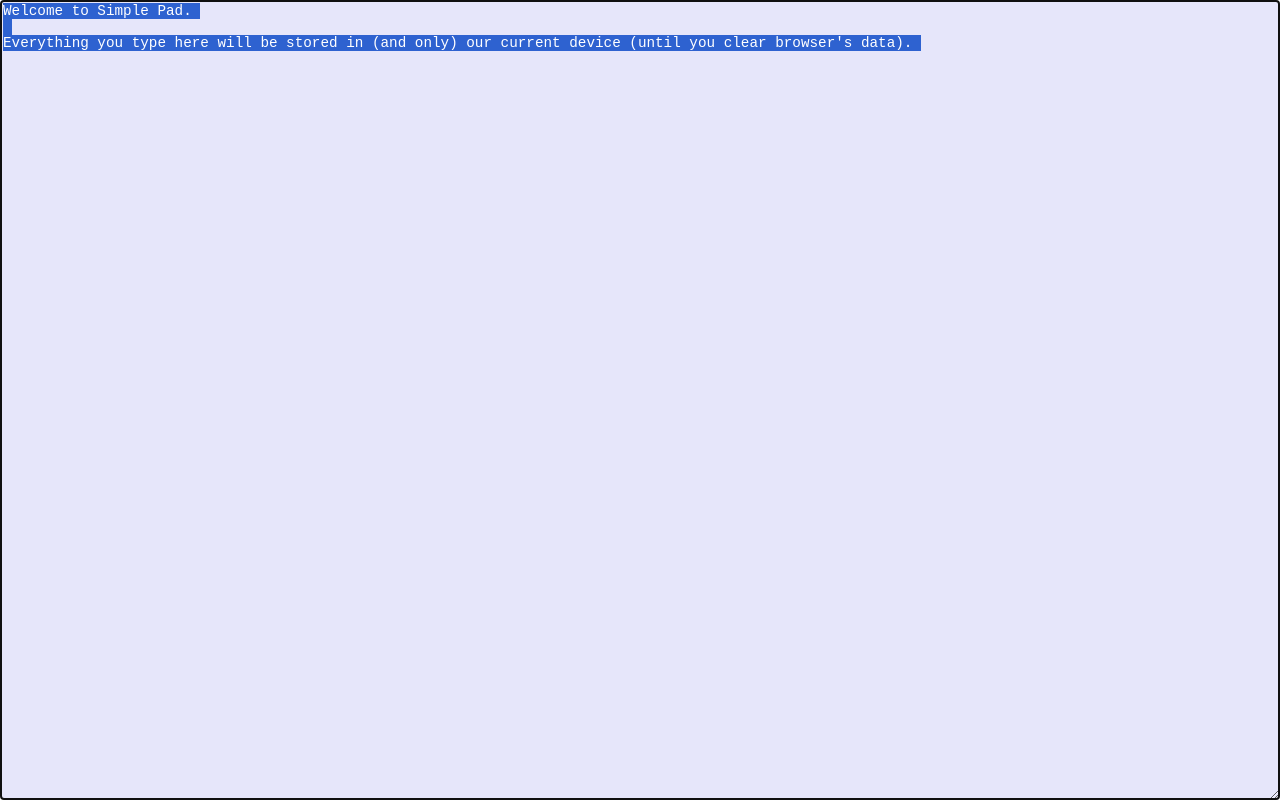
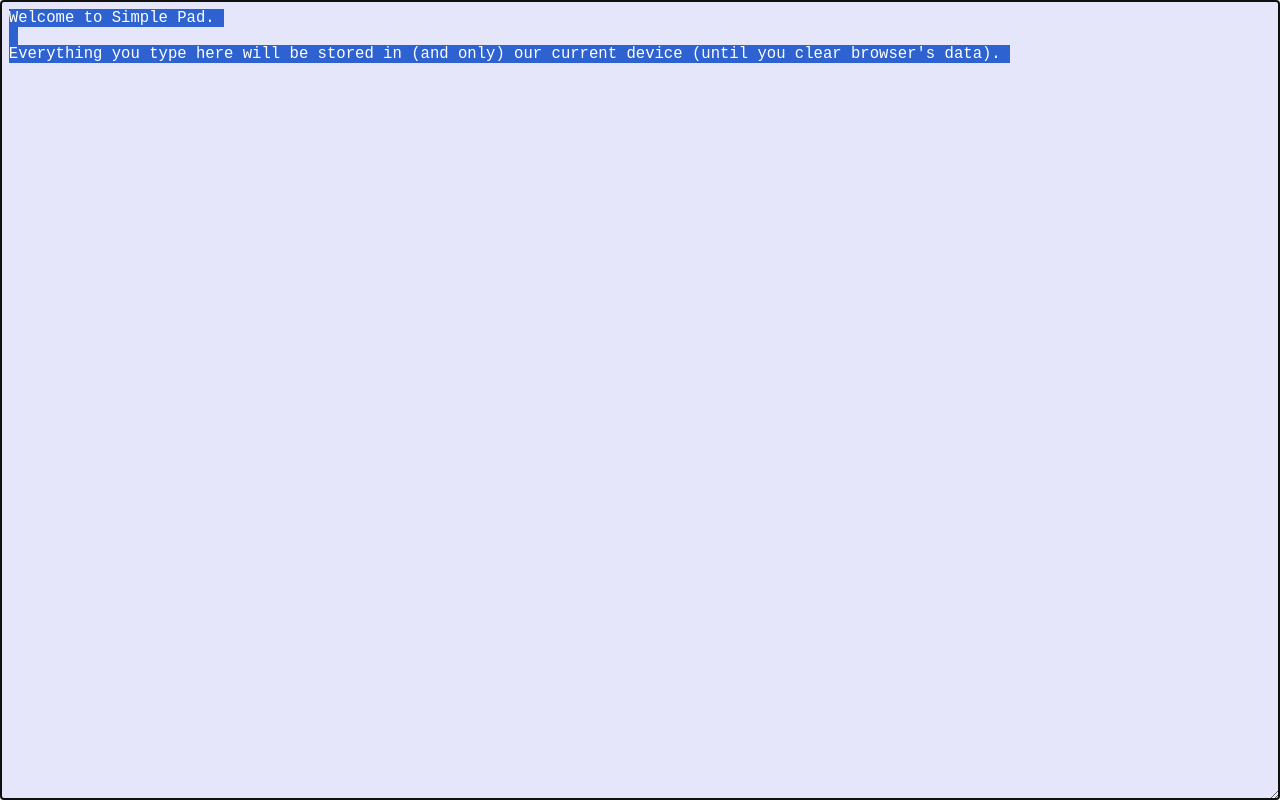
Before and after one commit to paulgreg/simplepad, a plain HTML site: page index.html in a window 1280 px wide. Drawn offline with Linux system fonts and the light colour scheme.

Commit message:
chore: update textarea padding and font-size

```diff
--- a/index.css
+++ b/index.css
@@ -5,7 +5,8 @@ body {
 }
 
 textarea {
-  font-size: 1.1em;
+  padding: 0.5em;
+  font-size: 1.2em;
   box-sizing: border-box;
   width: 100%;
   height: 100%;
```
